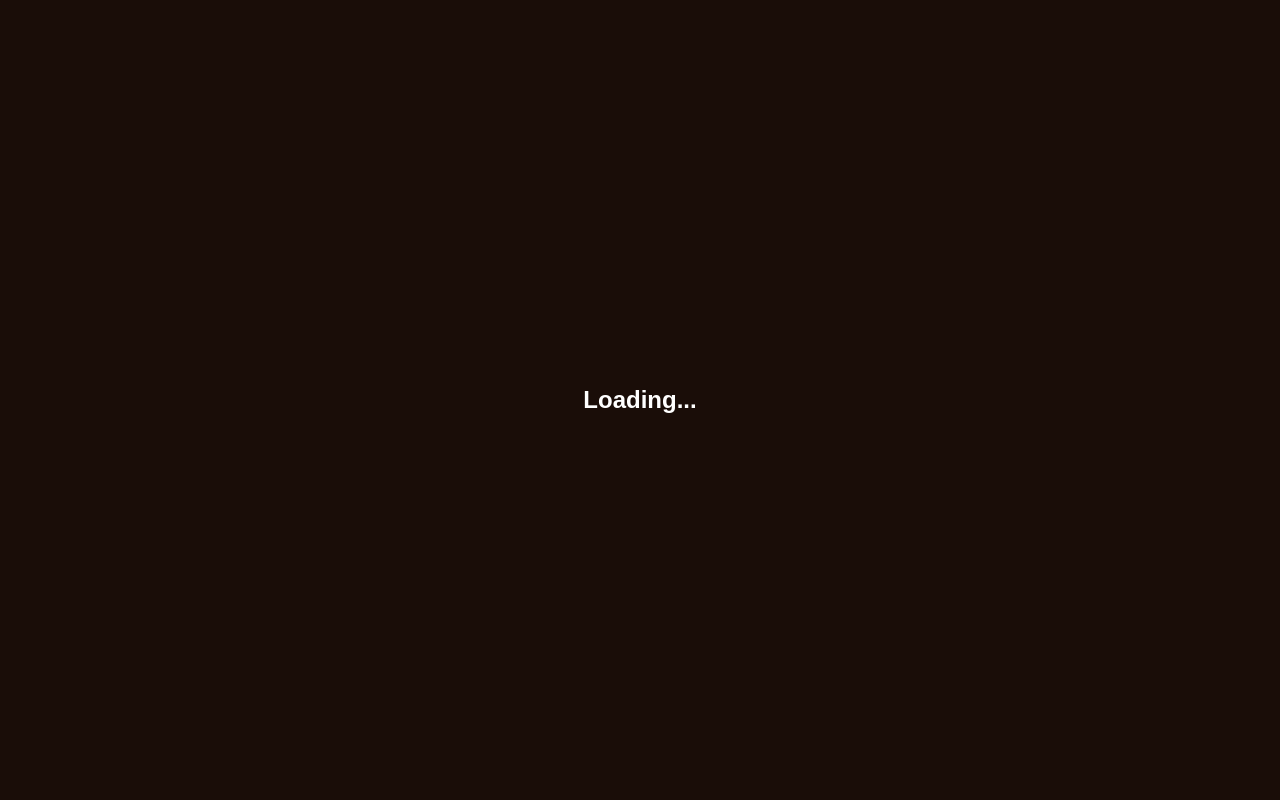
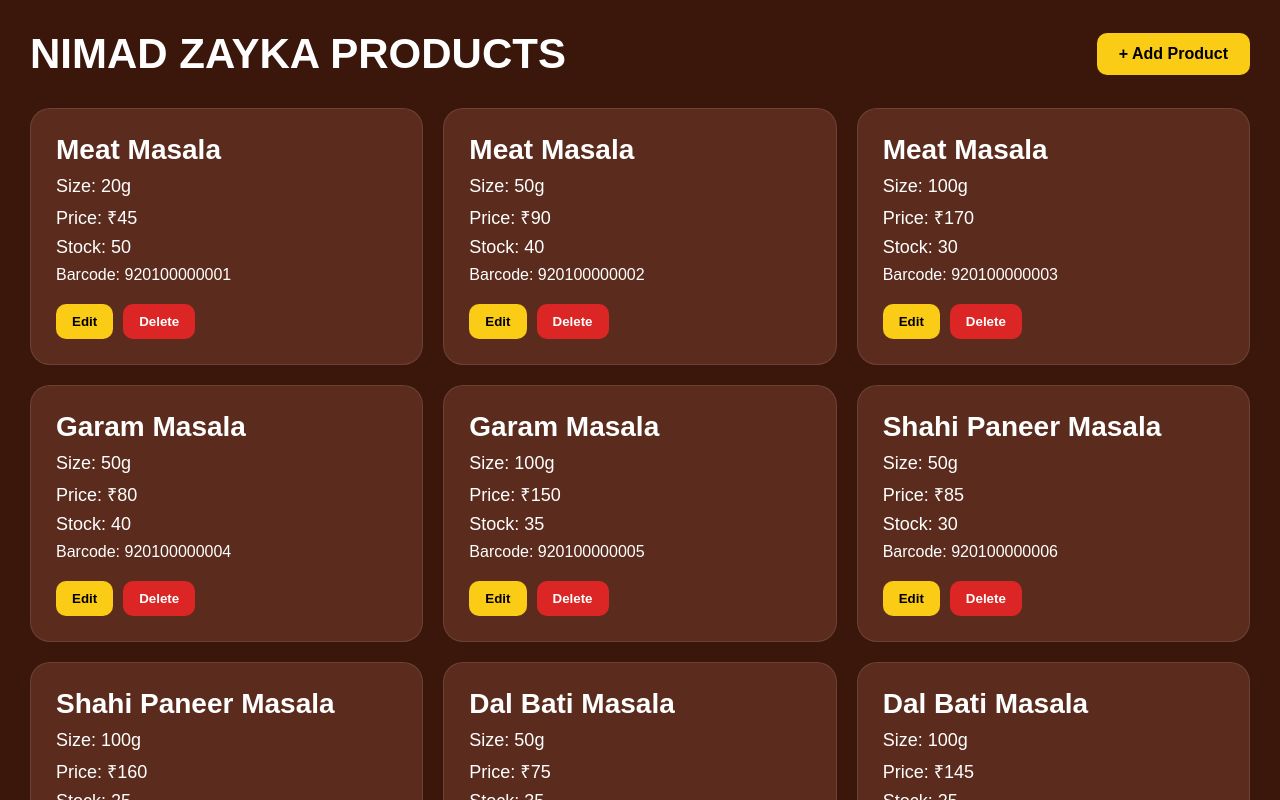
Before and after one commit to nikeshnikku9/ADMINNIMAD, a Next.js app: page /admin/products in a window 1280 px wide. Before the commit this address had no page. Shown: the top 800 px of the page. Built offline with nearby package versions, Linux system fonts and the light colour scheme.

Commit message:
Update layout.js

```diff
--- a/app/admin/layout.js
+++ b/app/admin/layout.js
@@ -1,64 +1,22 @@
 "use client";
 
-import { useEffect, useState } from "react";
-import { usePathname, useRouter } from "next/navigation";
+export default function AdminLayout({
+  children,
+}) {
 
-export default function AdminLayout({ children }) {
+  return (
 
-  const router = useRouter();
+    <div
+      style={{
+        minHeight: "100vh",
+        background: "#1a0d08",
+      }}
+    >
 
-  const pathname = usePathname();
+      {children}
 
-  const [allowed, setAllowed] = useState(false);
+    </div>
 
-  useEffect(() => {
-
-    // LOGIN PAGE KO ALLOW KARO
-    if (pathname === "/admin") {
-
-      setAllowed(true);
-
-      return;
-
-    }
-
-    // LOGIN CHECK
-    const login =
-      localStorage.getItem("nimad-admin-login");
-
-    if (login === "true") {
-
-      setAllowed(true);
-
-    } else {
-
-      router.push("/admin");
-
-    }
-
-  }, [pathname]);
-
-  if (!allowed) {
-
-    return (
-      <div
-        style={{
-          minHeight: "100vh",
-          background: "#1a0d08",
-          display: "flex",
-          justifyContent: "center",
-          alignItems: "center",
-          color: "white",
-          fontSize: "24px",
-          fontWeight: "bold",
-        }}
-      >
-        Loading...
-      </div>
-    );
-
-  }
-
-  return children;
+  );
 
 }
```
